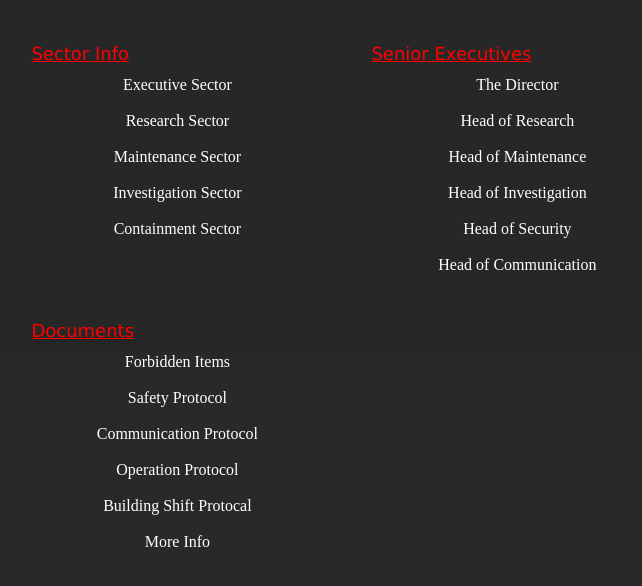
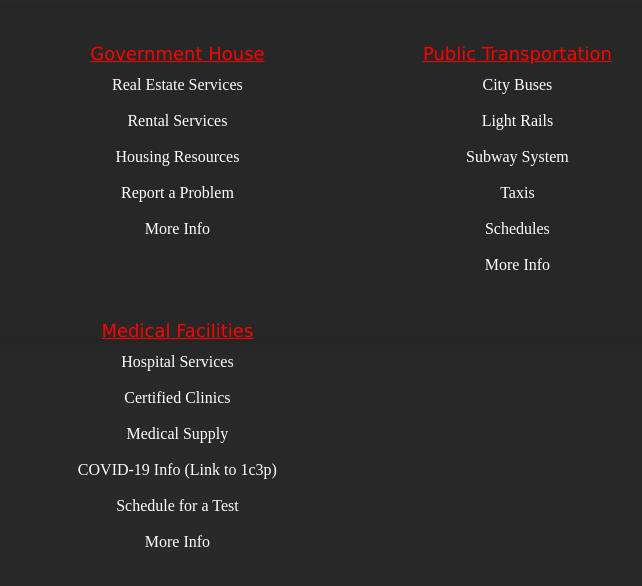
Before and after one commit to RichardBrowning/N361-Demo-Website-Project, a plain HTML site: page Entries/entries.html in a window 1280 px wide. Shown: the whole page, without its empty margins (147-789 px from the left). Drawn offline with Linux system fonts and the light colour scheme.

Commit message:
Beta release

```diff
--- a/Entries/css/entries.css
+++ b/Entries/css/entries.css
@@ -31,7 +31,7 @@ body {
 	font-family: Verdana, Geneva, Tahoma, sans-serif;
 	font-style: bold;
 	text-decoration-line: underline;
-	text-align: left;
+	text-align: center;
 	font-size: large;
 	color: red
 }
--- a/Entries/entries.html
+++ b/Entries/entries.html
@@ -19,65 +19,65 @@
         <div id="assignments">
             <ul>  <!-- Beginning of unordered list -->
                 <li class="category">  <!-- Start of first list item -->
-                      Sector Info
+                      Government House
                 </li>  <!-- End of first list item -->
                 <li class="link">  <!-- Start of first list item -->
-                    <a href="#">Executive Sector</a>  <!-- link to the Test File To Launch Our N341 Journey -->
+                    <a href="#">Real Estate Services</a>  <!-- link to the Test File To Launch Our N341 Journey -->
                 </li>  <!-- End of first list item -->
                 <li>  <!-- Start of second list item -->
-                    <a href="#">Research Sector</a>  <!-- link to YOUR jsHelloWorld lab -->
+                    <a href="#">Rental Services</a>  <!-- link to YOUR jsHelloWorld lab -->
                 </li>  <!-- End of second list item -->
                 <li>  <!-- Start of second list item -->
-                    <a href="#">Maintenance Sector</a>  <!-- link to YOUR jsHelloWorld lab -->
+                    <a href="#">Housing Resources</a>  <!-- link to YOUR jsHelloWorld lab -->
                 </li>  <!-- End of second list item -->
                 <li>  <!-- Start of second list item -->
-                    <a href="#">Investigation Sector</a>  <!-- link to YOUR jsHelloWorld lab -->
+                    <a href="#">Report a Problem</a>  <!-- link to YOUR jsHelloWorld lab -->
                 </li>  <!-- End of second list item -->
                 <li>  <!-- Start of second list item -->
-                    <a href="#">Containment Sector</a>  <!-- link to YOUR jsHelloWorld lab -->
+                    <a href="#">More Info</a>  <!-- link to YOUR jsHelloWorld lab -->
                 </li>  <!-- End of second list item -->
             </ul>  <!-- End of unordered list -->
             <ul>  <!-- Beginning of unordered list -->
                 <li class="category">  <!-- Start of first list item -->
-                      Senior Executives
+                      Public Transportation
                 </li>  <!-- End of first list item -->
                 <li class="link">  <!-- Start of first list item -->
-                    <a href="#">The Director</a>  <!-- link to the Test File To Launch Our N341 Journey -->
+                    <a href="#">City Buses</a>  <!-- link to the Test File To Launch Our N341 Journey -->
                 </li>  <!-- End of first list item -->
                 <li>  <!-- Start of second list item -->
-                    <a href="#">Head of Research</a>  <!-- link to YOUR jsHelloWorld lab -->
+                    <a href="#">Light Rails</a>  <!-- link to YOUR jsHelloWorld lab -->
                 </li>  <!-- End of second list item -->
                 <li>  <!-- Start of second list item -->
-                    <a href="#">Head of Maintenance</a>  <!-- link to YOUR jsHelloWorld lab -->
+                    <a href="#">Subway System</a>  <!-- link to YOUR jsHelloWorld lab -->
                 </li>  <!-- End of second list item -->
                 <li>  <!-- Start of second list item -->
-                    <a href="#">Head of Investigation</a>  <!-- link to YOUR jsHelloWorld lab -->
+                    <a href="#">Taxis</a>  <!-- link to YOUR jsHelloWorld lab -->
                 </li>  <!-- End of second list item -->
                 <li>  <!-- Start of second list item -->
-                    <a href="#">Head of Security</a>  <!-- link to YOUR jsHelloWorld lab -->
+                    <a href="#">Schedules</a>  <!-- link to YOUR jsHelloWorld lab -->
                 </li>  <!-- End of second list item -->
                 <li>  <!-- Start of second list item -->
-                    <a href="#">Head of Communication</a>  <!-- link to YOUR jsHelloWorld lab -->
+                    <a href="#">More Info</a>  <!-- link to YOUR jsHelloWorld lab -->
                 </li>  <!-- End of second list item -->
             </ul>  <!-- End of unordered list -->
             <ul>  <!-- Beginning of unordered list -->
                 <li class="category">  <!-- Start of first list item -->
-                      Documents
+                      Medical Facilities
                 </li>  <!-- End of first list item -->
                 <li class="link">  <!-- Start of first list item -->
-                    <a href="#">Forbidden Items</a>  <!-- link to the Test File To Launch Our N341 Journey -->
+                    <a href="#">Hospital Services</a>  <!-- link to the Test File To Launch Our N341 Journey -->
                 </li>  <!-- End of first list item -->
                 <li>  <!-- Start of second list item -->
-                    <a href="#">Safety Protocol</a>  <!-- link to YOUR jsHelloWorld lab -->
+                    <a href="#">Certified Clinics</a>  <!-- link to YOUR jsHelloWorld lab -->
                 </li>  <!-- End of second list item -->
                 <li>  <!-- Start of second list item -->
-                    <a href="#">Communication Protocol</a>  <!-- link to YOUR jsHelloWorld lab -->
+                    <a href="#">Medical Supply</a>  <!-- link to YOUR jsHelloWorld lab -->
                 </li>  <!-- End of second list item -->
                 <li>  <!-- Start of second list item -->
-                    <a href="#">Operation Protocol</a>  <!-- link to YOUR jsHelloWorld lab -->
+                    <a href="https://coronavirus.1point3acres.com/" target="blank">COVID-19 Info (Link to 1c3p)</a>  <!-- link to YOUR jsHelloWorld lab -->
                 </li>  <!-- End of second list item -->
                 <li>  <!-- Start of second list item -->
-                    <a href="#">Building Shift Protocal</a>  <!-- link to YOUR jsHelloWorld lab -->
+                    <a href="#" Style="font-style: bold;">Schedule for a Test</a>  <!-- link to YOUR jsHelloWorld lab -->
                 </li>  <!-- End of second list item -->
                 <li>  <!-- Start of second list item -->
                     <a href="#">More Info</a>  <!-- link to YOUR jsHelloWorld lab -->
--- a/Welcome/css/welcome.css
+++ b/Welcome/css/welcome.css
@@ -5,7 +5,7 @@ body{
 .container{
     height: 450px;
     width: 100%;
-    padding: 40px 40px;
+    padding: 60px 40px;
     margin: 0 auto;
 
     background-image: url(./welcomebgm.png);
```
Also changed, not shown: Login/login.html (+2 -2 lines), Welcome/welcome.html (+3 -2 lines), css/index.css (+21 -1 lines), index.html (+18 -10 lines).
